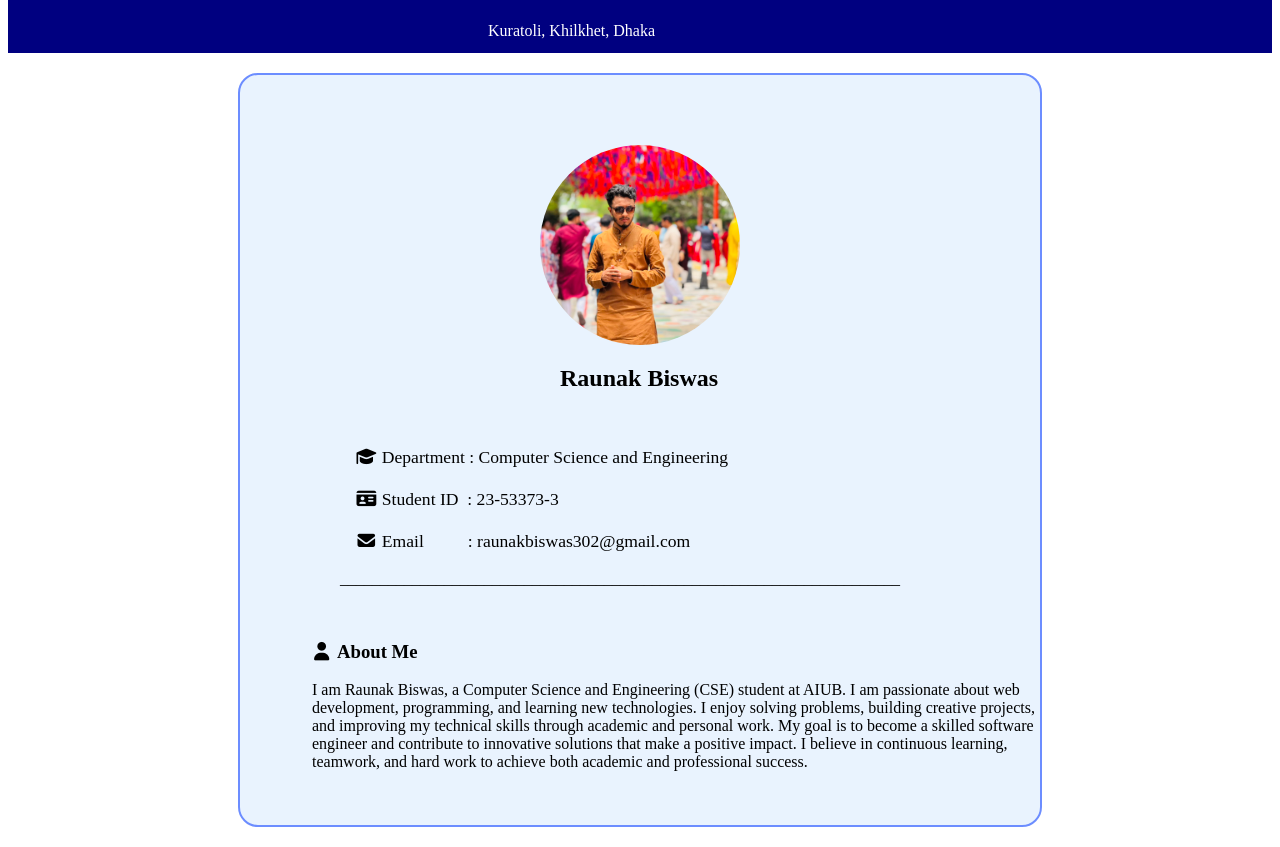
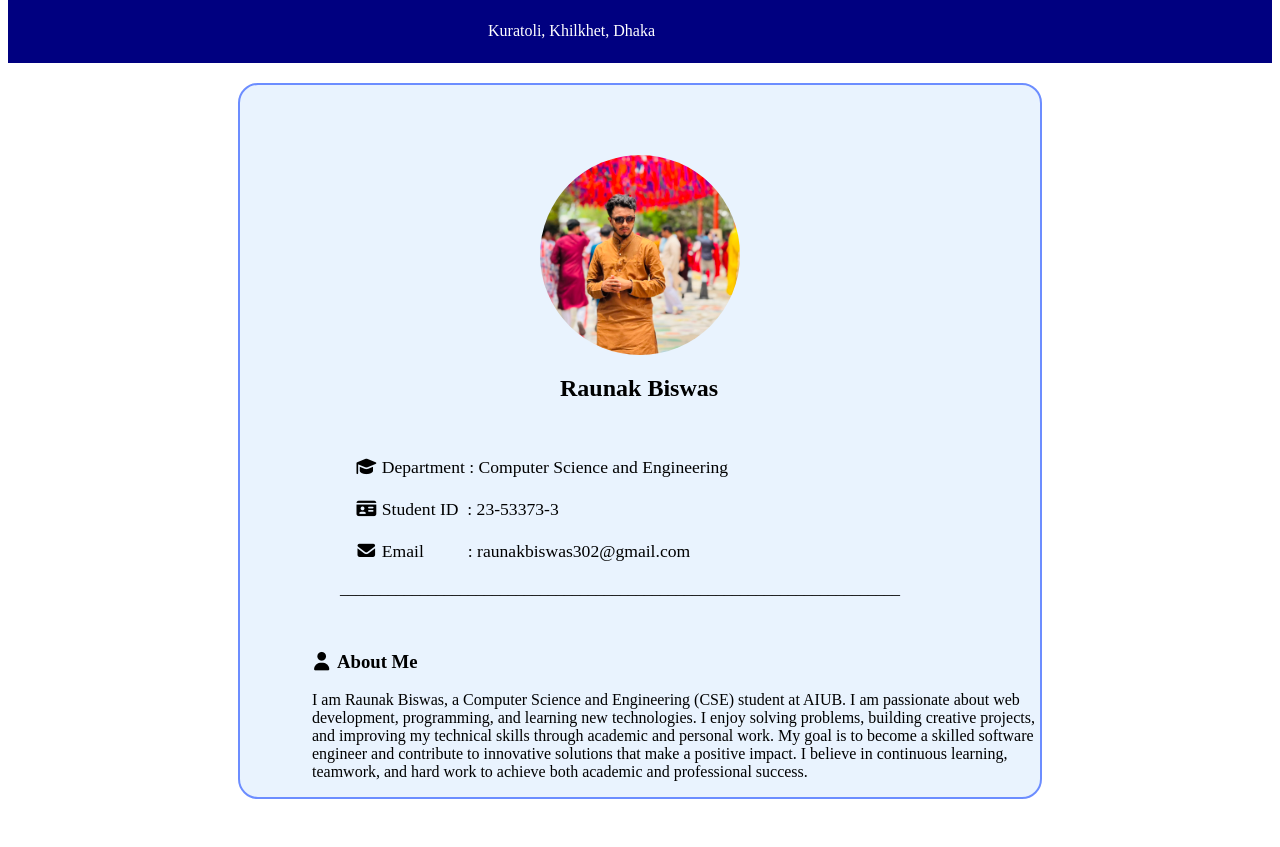
Before and after one commit to Raunak-1607/Web_Tech, a plain HTML site: page CSS_Task/Profile.html in a window 1280 px wide. Shown: the part 62-909 px from the top of the page. After the commit the page ends 881 px from the top, so only its background shows below. Drawn offline with Linux system fonts and the light colour scheme.

Commit message:
CSS Task-1(updated)

```diff
--- a/CSS_Task/Style1.css
+++ b/CSS_Task/Style1.css
@@ -1,5 +1,5 @@
 #Mbox{
-    height: 750px;
+    /* height: 750px; */
     width: 800px;
     background-color: #E9F3FE;
     border: 2px solid #6C8DFF;
@@ -8,7 +8,7 @@
     margin-left: 230px;
 }
 #head{
-    height:90px;
+    height:100px;
     background-color: navy;
     color: white;
 }
```
